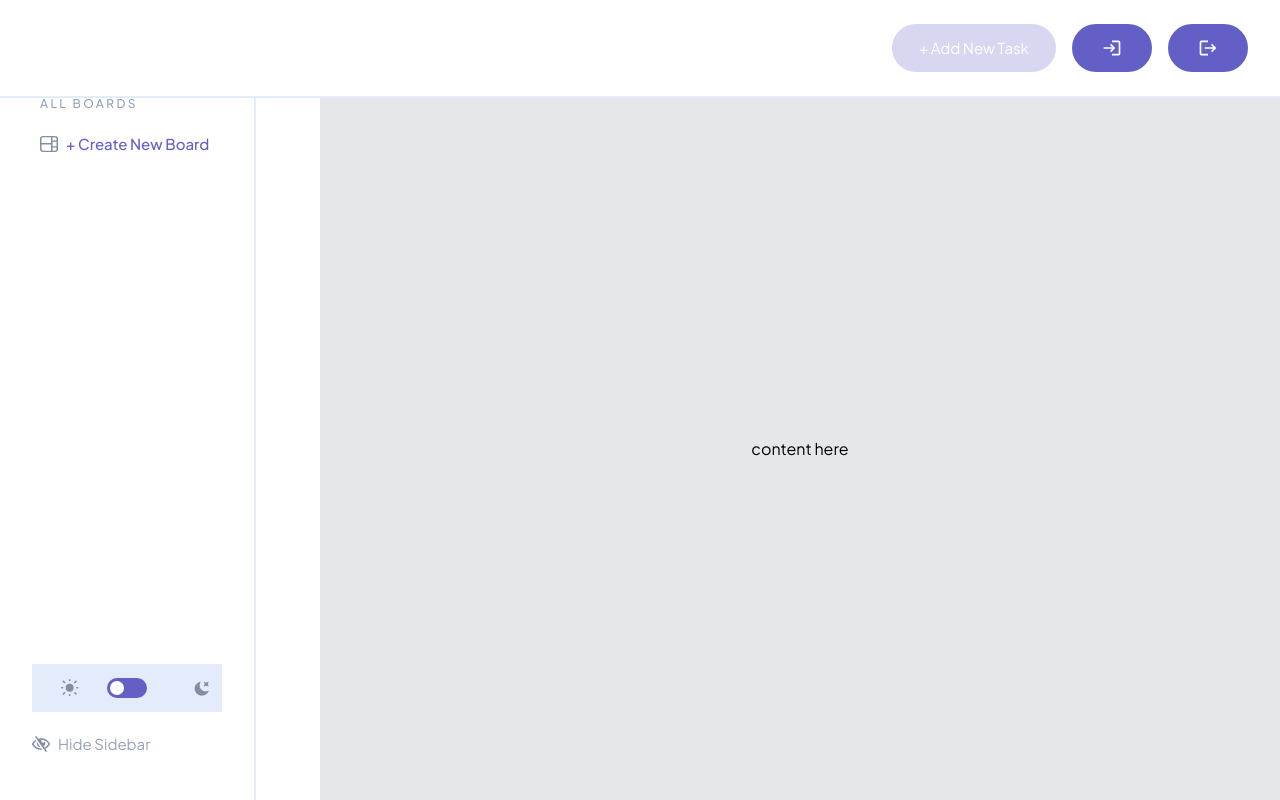
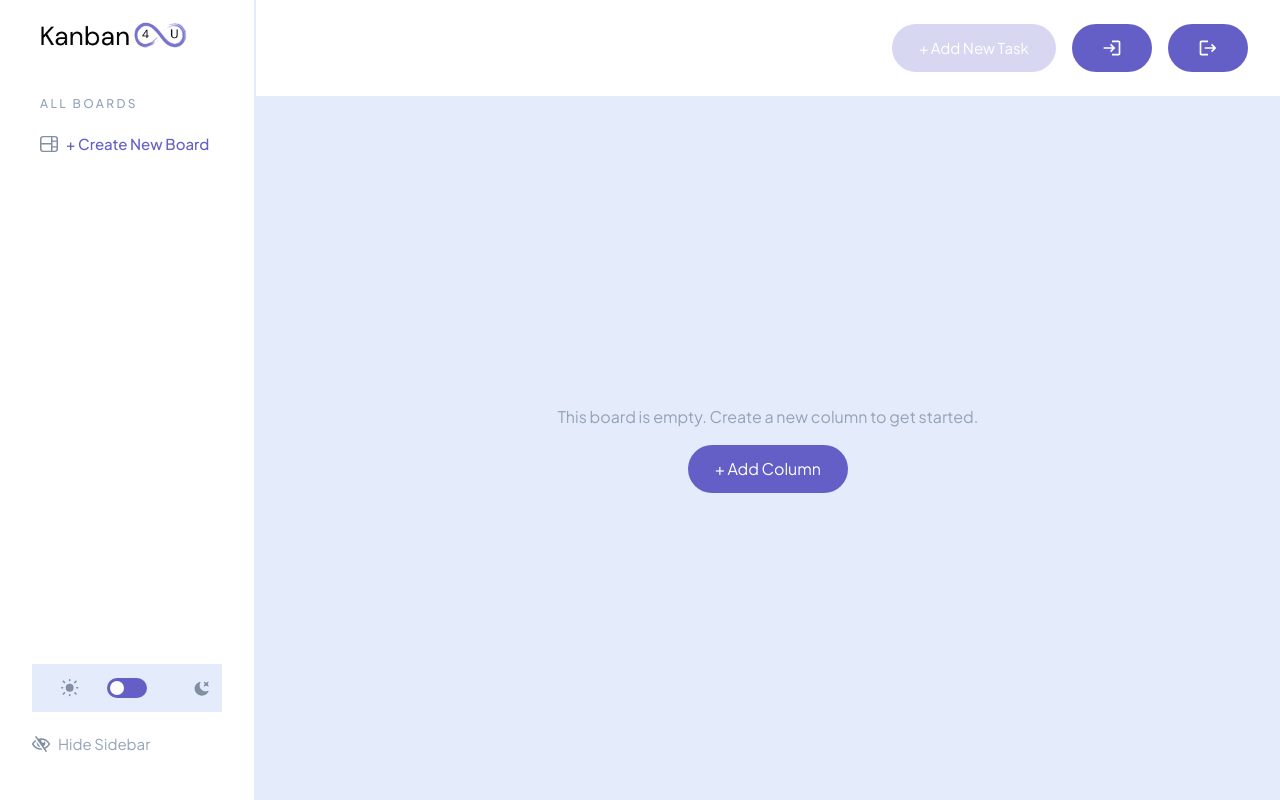
Before and after one commit to topcowmoo/dictyosperma-album, a React (Vite) app in the folder client/: page / in a window 1280 px wide. Built offline with nearby package versions, Linux system fonts and the light colour scheme.

Commit message:
add Board component with blank state.

```diff
--- a/client/src/App.jsx
+++ b/client/src/App.jsx
@@ -1,6 +1,7 @@
 import "./index.css";
 import Sidebar from "./components/Sidebar";
 import Header from "./components/Header";
+import Board from "./components/Board";
 import { useState } from "react";
 
 function App() {
@@ -21,6 +22,8 @@ function App() {
         isLoggedIn={isLoggedIn}
       />
       <div className="flex flex-1">
+        {sidebarVisible && (
+          <div className="w-64">
             <Sidebar
               sidebarVisible={sidebarVisible}
               setSidebarVisible={setSidebarVisible}
@@ -28,15 +31,21 @@ function App() {
               toggleDarkMode={toggleDarkMode}
               isLoggedIn={isLoggedIn}
             />
-        <div className={`flex-1 flex flex-col`}>
-          <main className="flex-1 bg-gray-200">
-            <div className="h-full flex items-center">
-              <div className="text-center bg-opacity-50 flex-1">
-                content here
           </div>
+        )}
+
+        {!sidebarVisible && (
+          <div>
+            <Sidebar
+              sidebarVisible={sidebarVisible}
+              setSidebarVisible={setSidebarVisible}
+              darkMode={darkMode}
+              toggleDarkMode={toggleDarkMode}
+              isLoggedIn={isLoggedIn}
+            />
           </div>
-          </main>
-        </div>
+        )}
+        <Board />
       </div>
     </div>
   );
--- /dev/null
+++ b/client/src/components/Board.jsx
@@ -0,0 +1,16 @@
+export default function Board() {
+  return (
+    <div className={`flex-1 flex`}>
+      <main className="flex-1 bg-linesLight dark:bg-darkDropdown flex items-center justify-center">
+        <div className="flex flex-col text-center items-center">
+          <div className="text-slate-400 bg-opacity-50 mb-4">
+            This board is empty. Create a new column to get started.
+          </div>
+          <button className="w-[160px] text-white h-12 bg-primary rounded-3xl px-4 py-2">
+            + Add Column
+          </button>
+        </div>
+      </main>
+    </div>
+  );
+}
--- a/client/src/components/Sidebar.jsx
+++ b/client/src/components/Sidebar.jsx
@@ -158,7 +158,7 @@ export default function Sidebar({
 
         {sidebarVisible && (
           // Sidebar for desktop view
-          <div className="hidden lg:flex lg:w-64 lg:flex-col lg:fixed lg:inset-y-0 lg:border-r-2 lg:border-linesLight lg:bg-white lg:dark:bg-darkBackground lg:pb-4 lg:px-4">
+          <div className="hidden lg:flex lg:w-64 lg:flex-col lg:fixed lg:inset-y-0 lg:border-r-2 lg:border-linesLight lg:bg-white lg:dark:bg-darkBackground lg:pb-4 lg:px-4 z-50">
             <div className="flex items-center justify-between p-5">
               <a href="#">
                 <img
@@ -229,15 +229,9 @@ export default function Sidebar({
           </div>
         )}
 
-        <div className={`flex-1 ${sidebarVisible ? "lg:pl-64" : ""}`}>
-          <main className="py-10">
-            <div className="px-4 sm:px-6 lg:px-8">{/* Content */}</div>
-          </main>
-        </div>
-
         {!sidebarVisible && (
           // Button to show sidebar when it's hidden
-          <div className="fixed bottom-4 left-4">
+          <div className="fixed bottom-4">
             <div
               className="w-14 h-12 relative cursor-pointer"
               onClick={() => setSidebarVisible(!sidebarVisible)}
```
Also changed, not shown: client/src/components/Header.jsx (+12 -3 lines). Lines whose indentation alone changed are shown as unchanged.
